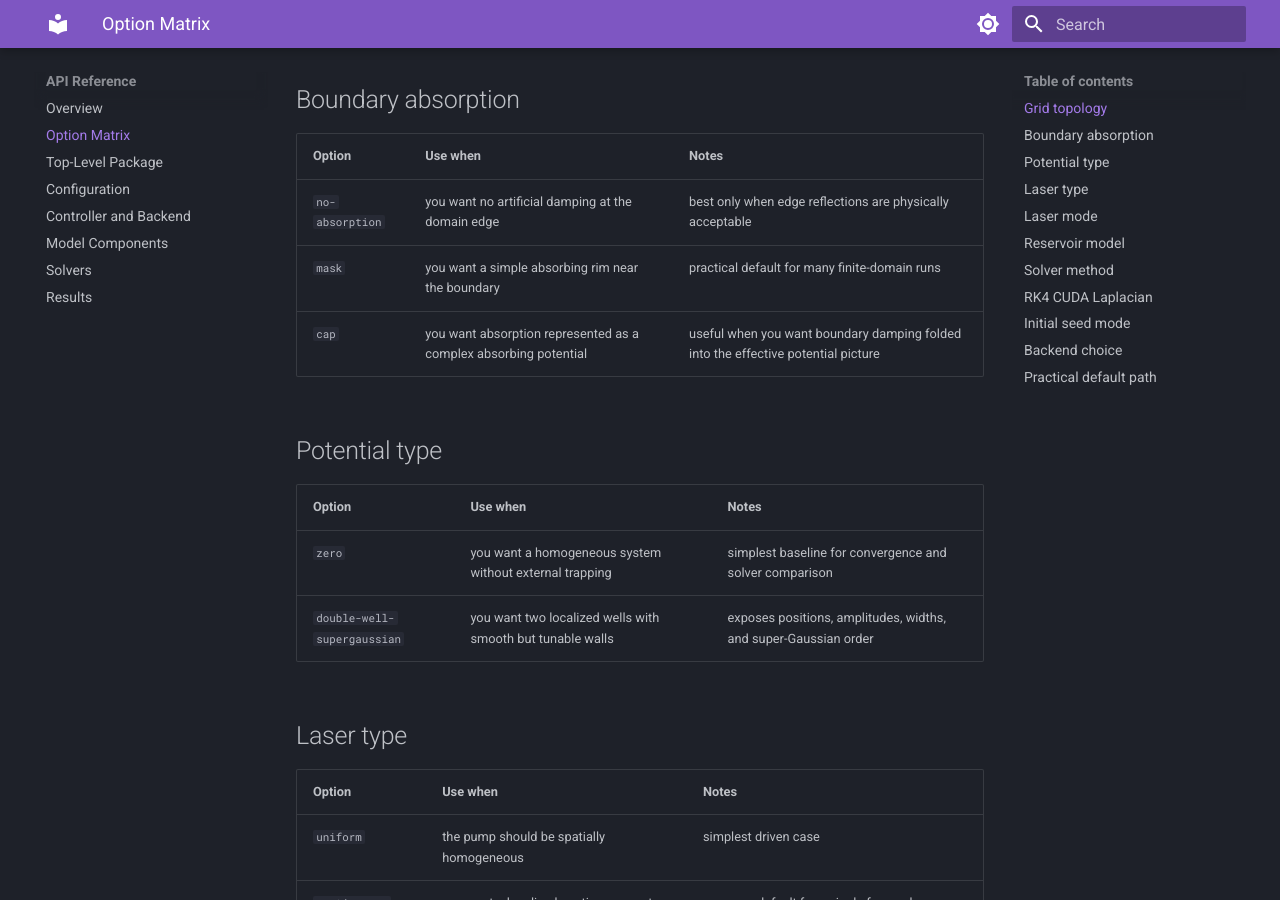
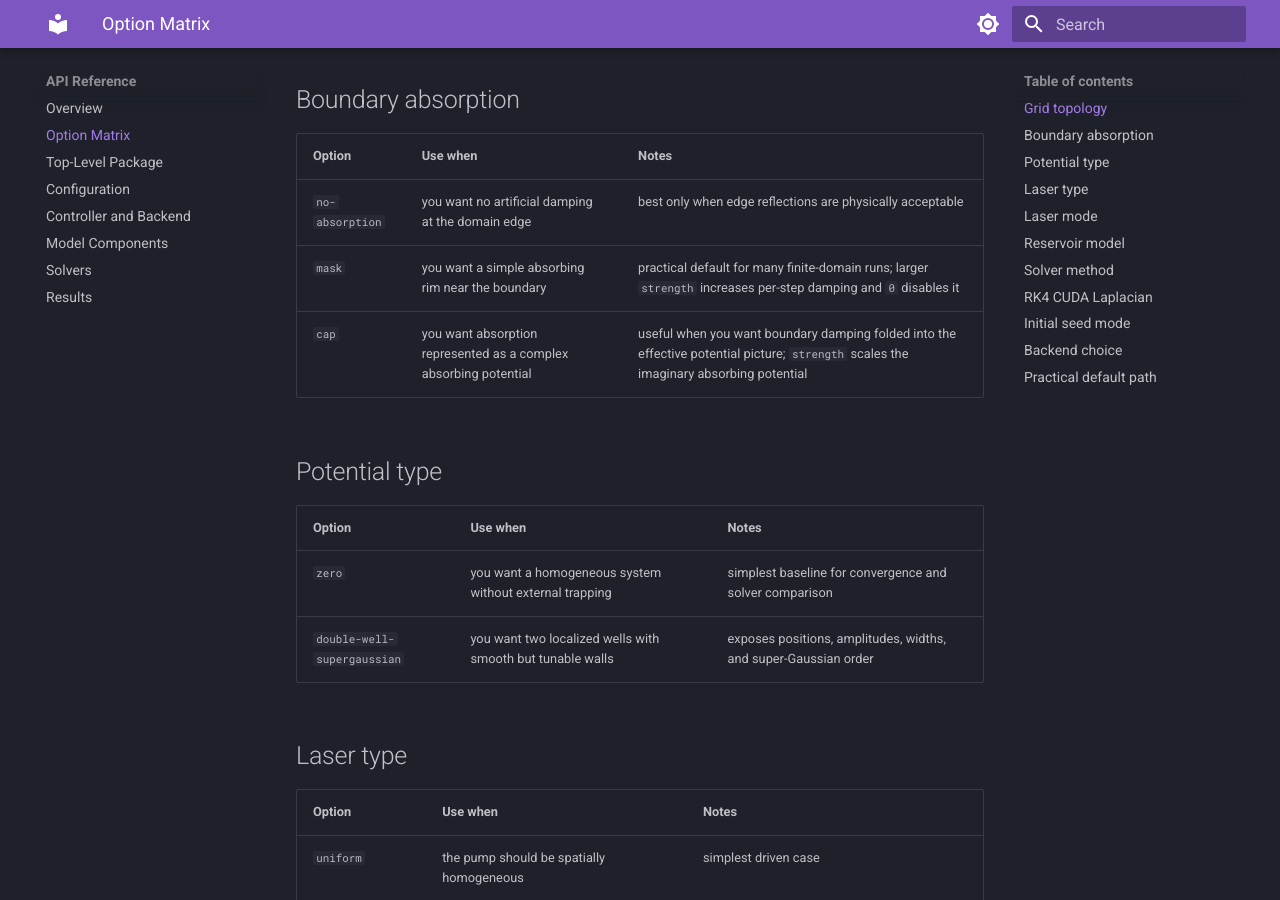
Before and after one commit to jakrog01/Polarism, an MkDocs documentation site: the page built from docs/api/option-matrix.md, in a window 1280 px wide and 900 px high, scrolled down 542 px. Built offline with MkDocs 1.6.1 and Material for MkDocs 9.7.7, drawn with Linux system fonts in a browser that asks for light colours.

Commit message:
Add strength parameter to CAP absorber

```diff
--- a/docs/api/option-matrix.md
+++ b/docs/api/option-matrix.md
@@ -14,8 +14,8 @@ This page collects the main configuration choices in one place. It is meant as a
 | Option | Use when | Notes |
 | --- | --- | --- |
 | `no-absorption` | you want no artificial damping at the domain edge | best only when edge reflections are physically acceptable |
-| `mask` | you want a simple absorbing rim near the boundary | practical default for many finite-domain runs |
-| `cap` | you want absorption represented as a complex absorbing potential | useful when you want boundary damping folded into the effective potential picture |
+| `mask` | you want a simple absorbing rim near the boundary | practical default for many finite-domain runs; larger `strength` increases per-step damping and `0` disables it |
+| `cap` | you want absorption represented as a complex absorbing potential | useful when you want boundary damping folded into the effective potential picture; `strength` scales the imaginary absorbing potential |
 
 ## Potential type
 
```
Also changed, not shown: docs/api/configuration.md (+1 -1 lines), docs/api/model-components.md (+2 -2 lines), 2 other files.
